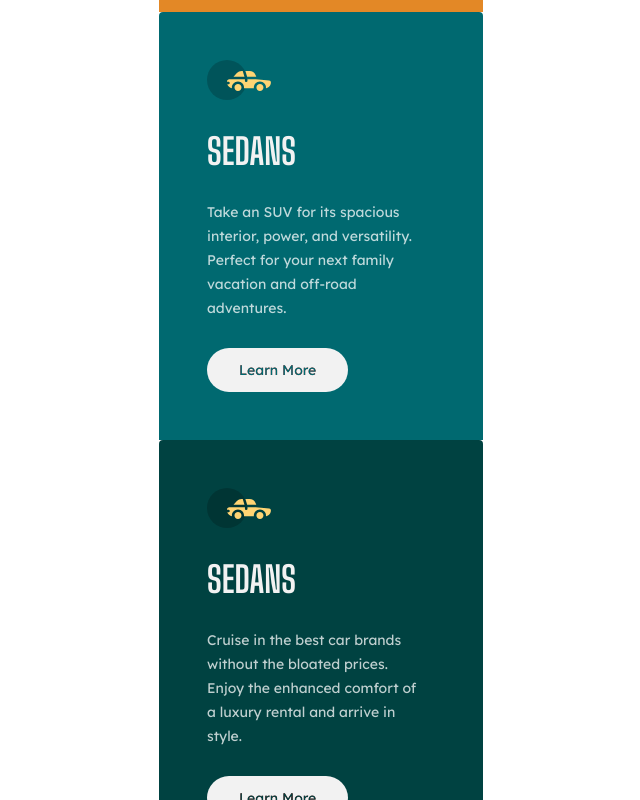
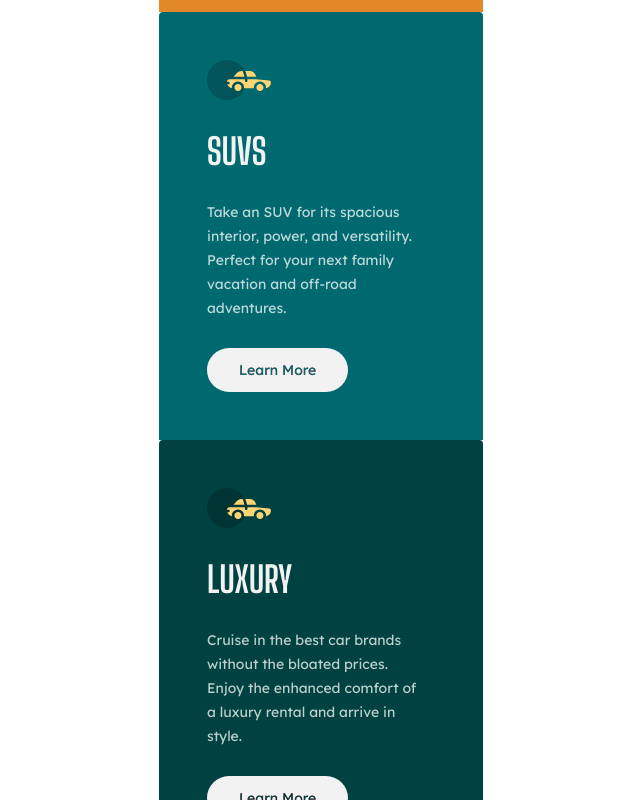
Before and after one commit to KostasKv/3-column-preview-card-component-main, a website: page index.html in a window 1280 px wide. Shown: the part 456-1256 px from the top of the page, without its empty margins (319-959 px from the left). Drawn offline with Linux system fonts and the light colour scheme.

Commit message:
card titles corrected

```diff
--- a/index.html
+++ b/index.html
@@ -33,7 +33,7 @@
       <div class="flex flex-col overflow-hidden rounded h-[1326px] w-[324px]">
         <div class="bg-dark-cyan pl-12 pr-14 py-12 flex-1">
           <img src="images/icon-sedans.svg"></img>
-          <h1 class="text-very-light-gray text-4xl uppercase font-big-shoulders font-bold mt-8">Sedans</h1>
+          <h1 class="text-very-light-gray text-4xl uppercase font-big-shoulders font-bold mt-8">SUVs</h1>
           <p class="text-transparent-white font-serif text-sm mt-7 leading-6">
             Take an SUV for its spacious interior, power, and versatility. Perfect for your next family vacation
             and off-road adventures.
@@ -44,7 +44,7 @@
       <div class="flex flex-col overflow-hidden rounded h-[1326px] w-[324px]">
         <div class="bg-very-dark-cyan pl-12 pr-14 py-12 flex-1">
           <img src="images/icon-sedans.svg"></img>
-          <h1 class="text-very-light-gray text-4xl uppercase font-big-shoulders font-bold mt-8">Sedans</h1>
+          <h1 class="text-very-light-gray text-4xl uppercase font-big-shoulders font-bold mt-8">Luxury</h1>
           <p class="text-transparent-white font-serif text-sm mt-7 leading-6">
             Cruise in the best car brands without the bloated prices. Enjoy the enhanced comfort of a luxury
             rental and arrive in style.
```
